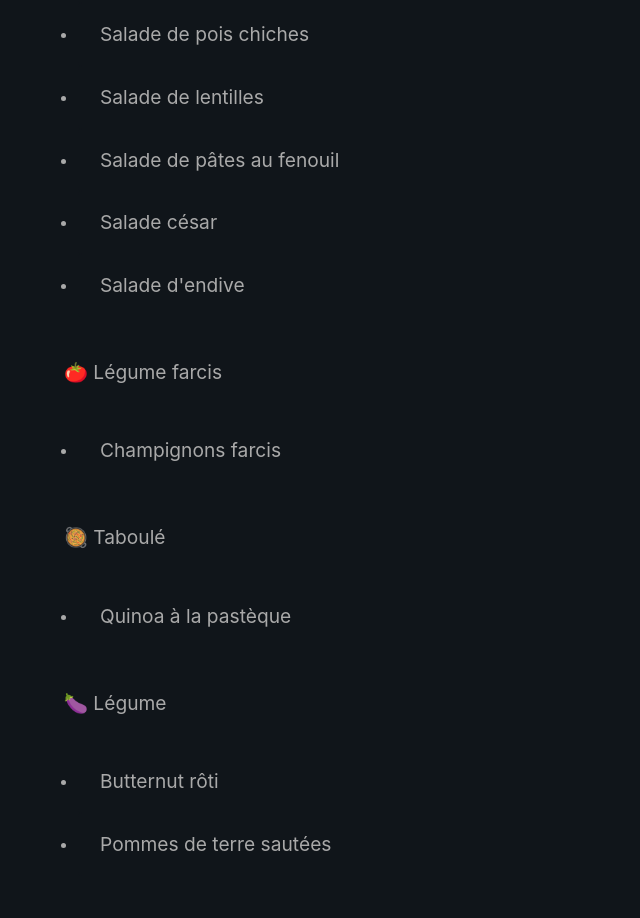
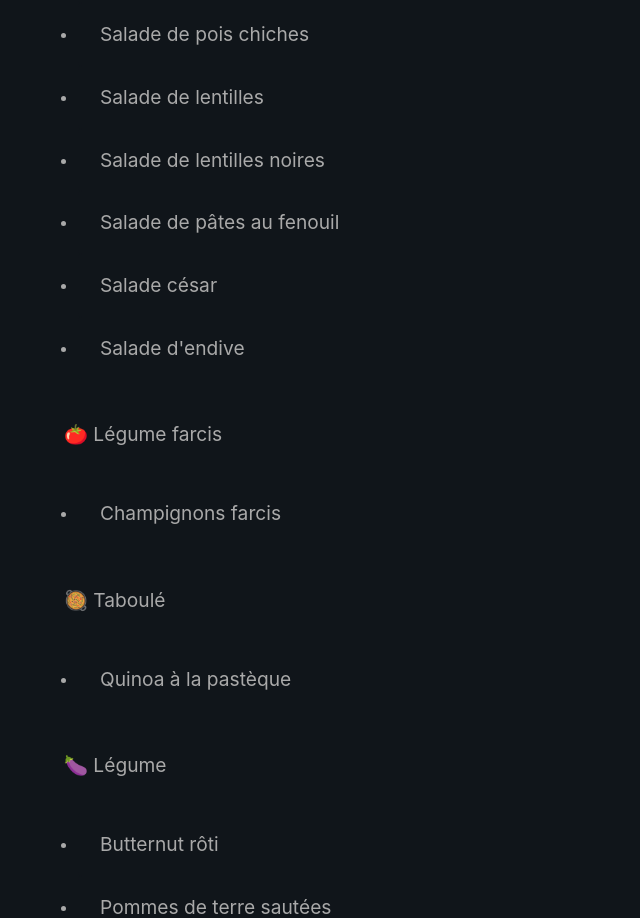
Before and after one commit to Benjent/recipes, a Vue app: page / in a window 1280 px wide. Shown: the part 3960-4878 px from the top of the page, without its empty margins (0-640 px from the left). Built offline with nearby package versions, Linux system fonts and the light colour scheme; what vue3-mq would draw is missing.

Commit message:
feat(recipes): add black lentil recipe

```diff
--- a/src/data/recipes.ts
+++ b/src/data/recipes.ts
@@ -2,7 +2,8 @@ import { Category, Rapidity } from "../types"
 
 const recipes = [
     // TODO ajouter recettes below
-    // Désserts - banane flambée
+    // Désserts - banane flambée + gâteau à la banane
+    // Pain perdu
     // Omelette au champignon
     // Taboulé : 200g de semoule fine (cuire semoule avant...), équivalent d'eau bouillante (bouilloire), verser dans un plat avec raisins secs et tomates cerises, attendre 10 minute couvercle)
     // Penne bolo lentlle
@@ -794,6 +795,40 @@ const recipes = [
         steps: ["Cuire les lentilles", "Mélanger la salade, la feta, les radis et les myrtilles avec les lentilles"],
     },
     {
+        name: "Salade de lentilles noires",
+        category: Category.SALAD,
+        ingredients: [
+            {
+                name: "Lentilles noires",
+                amount: 250,
+                unit: "g",
+            },
+            {
+                name: "Feta",
+                amount: 250,
+                unit: "g",
+            },
+            {
+                name: "Carottes",
+                amount: 2,
+                unit: "p",
+            },
+            {
+                name: "Oignon rouge",
+                amount: 2,
+                unit: "p",
+            },
+            {
+                name: "Roquette",
+                amount: 1,
+                unit: "p",
+            },
+        ],
+        rapidity: Rapidity.MEDIUM,
+        preparation: ["Laver la salade et les carottes", "Trancher les oignons et la feta", "Râper les carottes"],
+        steps: ["Cuire les lentilles", "Mélanger la salade, la feta, les carottes et les oignons avec les lentilles"],
+    },
+    {
         name: "Pizza aux champignons base crème",
         category: Category.PIZZA,
         ingredients: [
@@ -880,7 +915,7 @@ const recipes = [
         category: Category.MASH,
         ingredients: [
             {
-                name: "Pommes de terre",
+                name: "Pomme de terre",
                 amount: 6,
                 unit: "p",
             },
```
